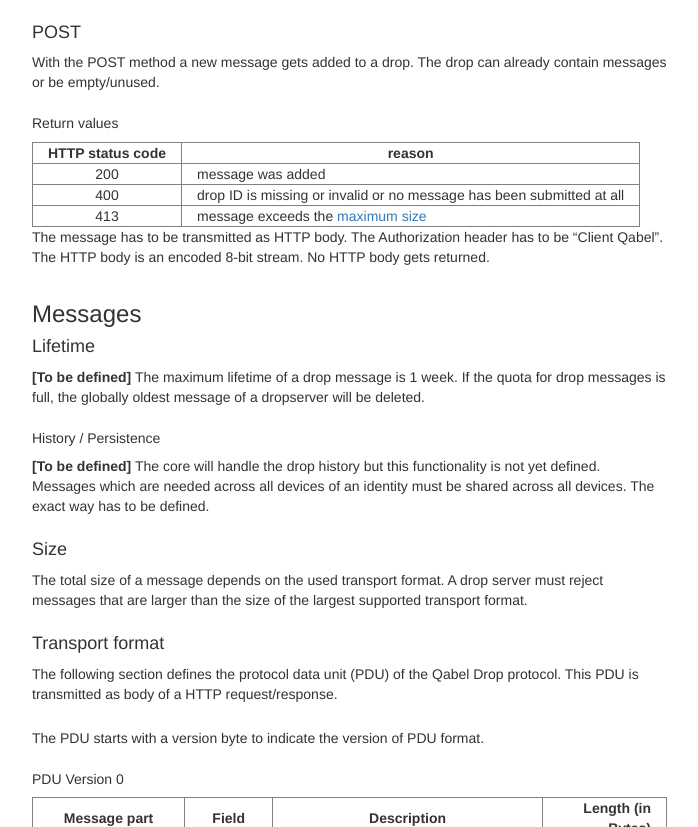
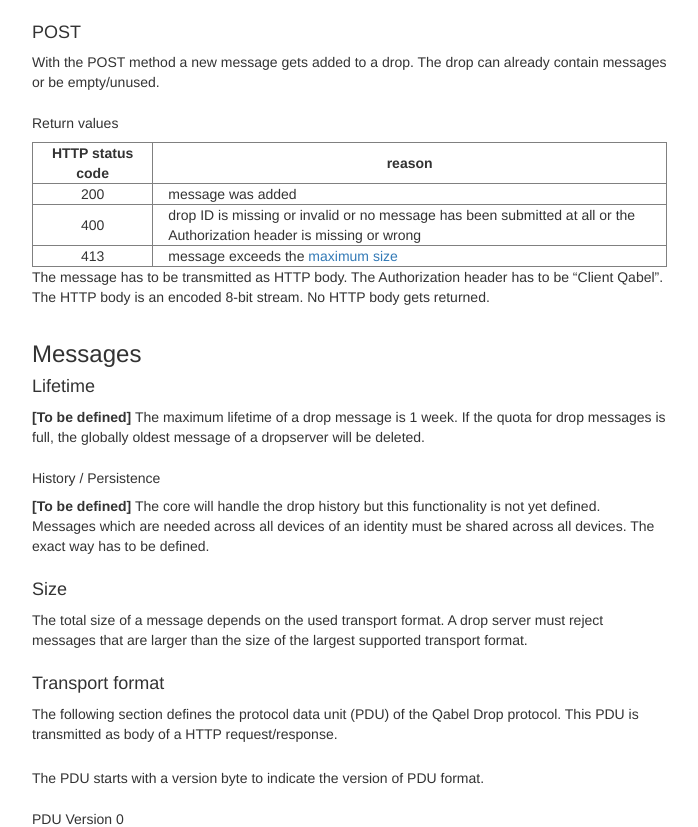
Before and after one commit to Qabel/qabel.github.io, a Jekyll site: the page built from _docs/Qabel-Protocol-Drop.md, in a window 1280 px wide and 900 px high, scrolled down 2217 px, cut to the strip 73-900 px from the top of the window. Shown: the whole strip, without its empty margins (338-1036 px from the left). Built offline with Jekyll 4.4.1, drawn with Linux system fonts in a browser that asks for light colours.

Commit message:
Adds Authorization header explanation to POST table

```diff
--- a/_docs/Qabel-Protocol-Drop.md
+++ b/_docs/Qabel-Protocol-Drop.md
@@ -118,7 +118,7 @@
 |HTTP status code|reason|
 |:----------------:|------|
 | 200 | message was added |
-| 400 | drop ID is missing or invalid or no message has been submitted at all |
+| 400 | drop ID is missing or invalid or no message has been submitted at all or the Authorization header is missing or wrong |
 | 413 | message exceeds the [maximum size](#transport-format) |
 
 The message has to be transmitted as HTTP body.
```
